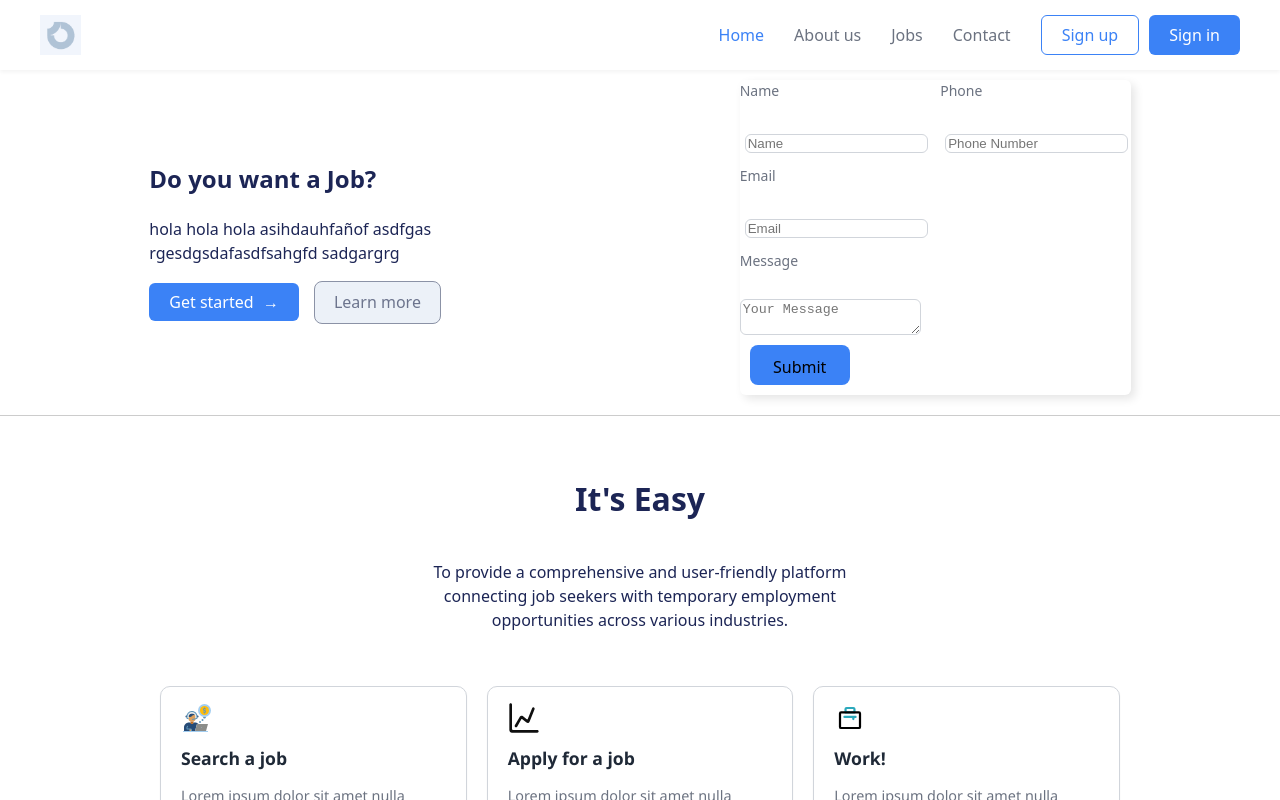
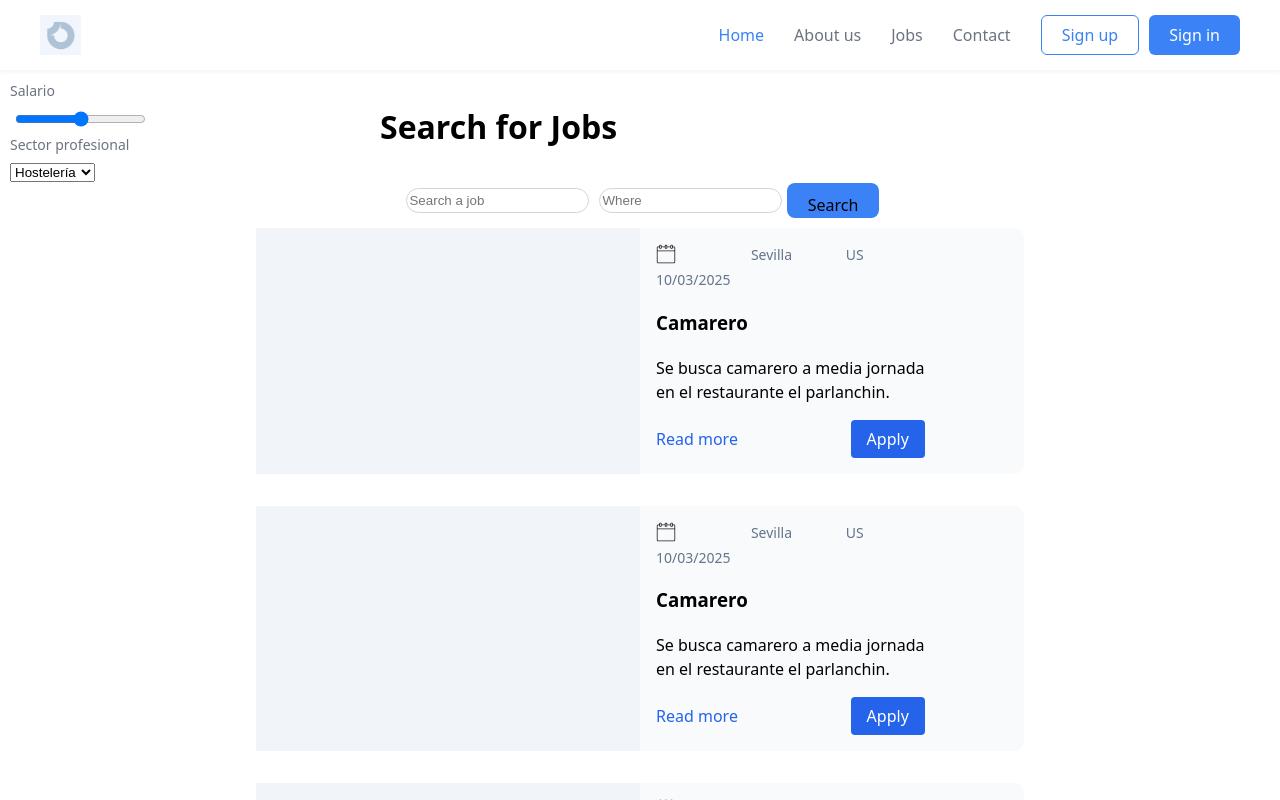
Before and after one commit to juarosrap/Work2day, a React (Vite) app in the folder frontend/: page /jobs in a window 1280 px wide. Built offline with nearby package versions, Linux system fonts and the light colour scheme.

Commit message:
add: some styles changes

```diff
--- a/frontend/src/App.jsx
+++ b/frontend/src/App.jsx
@@ -2,14 +2,17 @@ import "./styles/App.css";
 import Header from "./componentes/Header.jsx";
 import Footer from "./componentes/Footer.jsx";
 import MainSection from "./componentes/MainSection.jsx";
+import { Route } from "react-router-dom";
+import Jobs from "./componentes/Jobs.jsx";
 
 export default function App() {
   return (
     <div className="app">
       <Header />
-      <div className="main-content">
+      {/* <div className="main-content">
         <MainSection />
-      </div>
+      </div> */}
+      <Jobs/>
       <hr />
       <Footer />
     </div>
--- /dev/null
+++ b/frontend/src/componentes/JobCard.jsx
@@ -0,0 +1,31 @@
+import "../styles/JobCard.css";
+import calendar from "../assets/calendar-icon.svg";
+
+export default function Job(){
+    return (
+      <div className="job-card">
+        <div className="job-image">
+
+        </div>
+        <div className="job-content">
+          <div className="job-meta">
+            <span className="job-date">
+                <img className="icon"src={calendar} alt="calendario"/> 10/03/2025
+            </span>
+            <span className="job-city">Sevilla</span>
+            <span className="job-company">US</span>
+          </div>
+          <h3 className="job-title">Camarero</h3>
+          <p className="job-description">Se busca camarero a media jornada en el restaurante
+            el parlanchin.
+          </p>
+          <div className="job-actions">
+            <a href="#" className="read-more">
+              Read more
+            </a>
+            <button className="apply-btn">Apply</button>
+          </div>
+        </div>
+      </div>
+    );
+}
--- /dev/null
+++ b/frontend/src/componentes/Jobs.jsx
@@ -0,0 +1,40 @@
+import "../styles/jobs.css";
+import JobCard from "./JobCard.jsx";
+
+export default function Jobs() {
+  return (
+    <div className="jobs">
+      <div className="jobs-top-section">
+        <div className="filters">
+          <label htmlFor="salario">Salario </label>
+          <input type="range" min="0" max="1000" step="50" value="500" />
+
+          <label htmlFor="sector">Sector profesional</label>
+          <select id="sector" name="sector">
+            <option value="tecnologia">Hostelería</option>
+            <option value="salud">Doméstico</option>
+            <option value="educacion">Otro</option>
+          </select>
+        </div>
+
+        <div className="title">
+          <h1>Search for Jobs</h1>
+        </div>
+      </div>
+
+      <div className="search-bar">
+        <input type="text" placeholder="Search a job" />
+        <input type="text" placeholder="Where" />
+        <button className="search-button">Search</button>
+      </div>
+      <div className="cards">
+        <JobCard />
+        <JobCard />
+        <JobCard />
+        <JobCard />
+        <JobCard />
+      </div>
+      {/* <div className="pagination"></div> */}
+    </div>
+  );
+}
--- a/frontend/src/styles/App.css
+++ b/frontend/src/styles/App.css
@@ -5,10 +5,9 @@ html, body, #root {
 }
 
 .app {
-  display: flex;
-  flex-direction: column;
-  min-height: 100vh;
-  position: relative;
+  display: grid;
+  min-height: 100dvh;
+  grid-template-rows: auto 1fr auto;
 }
 
 .main-content {
--- /dev/null
+++ b/frontend/src/styles/JobCard.css
@@ -0,0 +1,65 @@
+.job-card {
+  display: grid;
+  grid-template-columns: 50% 50%;
+  background-color: #f8fafc;
+  width: 60%;
+  height: 100%;
+  border-radius: 10px;
+  border-color: black;
+}
+
+.job-image {
+  width: 100%;
+  background-color: #f1f5f9;
+  /* display: flex;
+  align-items: center;
+  justify-content: center; */
+}
+
+.icon{
+    width: 20px;
+    height: 20px;
+}
+
+.job-content {
+  width: 70%;
+  padding: 1rem;
+  /* display: flex;
+  flex-direction: column; */
+}
+
+h3,p {
+    color: black;
+}
+
+.job-meta {
+  display: grid;
+  grid-template-columns: 1fr 1fr 1fr;
+  gap: 1rem;
+  margin-bottom: 0.5rem;
+  font-size: 0.875rem;
+  color: #64748b;
+}
+
+a {
+    color: #2563eb
+}
+
+.job-actions {
+    display: flex;
+    flex-direction: row;
+    align-items: center;
+}
+
+.job-actions button {
+    margin-left: auto;
+}
+
+.apply-btn {
+  background-color: #2563eb;
+  color: white;
+  padding: 0.5rem 1rem;
+  border-radius: 0.25rem;
+  border: none;
+  cursor: pointer;
+}
--- /dev/null
+++ b/frontend/src/styles/jobs.css
@@ -0,0 +1,47 @@
+h1 {
+    color: black;
+    margin-left: 60px;
+}
+.jobs {
+    display: flex;
+    flex-direction: column;
+}
+
+.jobs-top-section {
+    display: grid;
+    grid-template-columns: 1fr 3fr;
+}
+
+.filters {
+    margin-top: 10px;
+    margin-left: 10px;
+}
+
+.title{
+  display: grid;
+  place-items: center start;
+}
+
+.search-bar {
+    display: flex;
+    flex-direction: row;
+    justify-content: center;
+    flex-wrap: wrap;
+    margin-bottom: 10px;
+}
+
+.search-bar input{
+    border-radius: 60px;
+}
+
+.search-button{
+    background-color: #3B82F6;
+    height: 35px;
+}
+
+.cards {
+    display: grid;
+    grid-template-columns: 1 fr;
+    place-items: center;
+    gap: 2rem;
+}
```
Also changed, not shown: frontend/package.json (+8 -1 lines), frontend/src/main.jsx (+6 -5 lines), frontend/src/assets/calendar-icon.svg (added).
